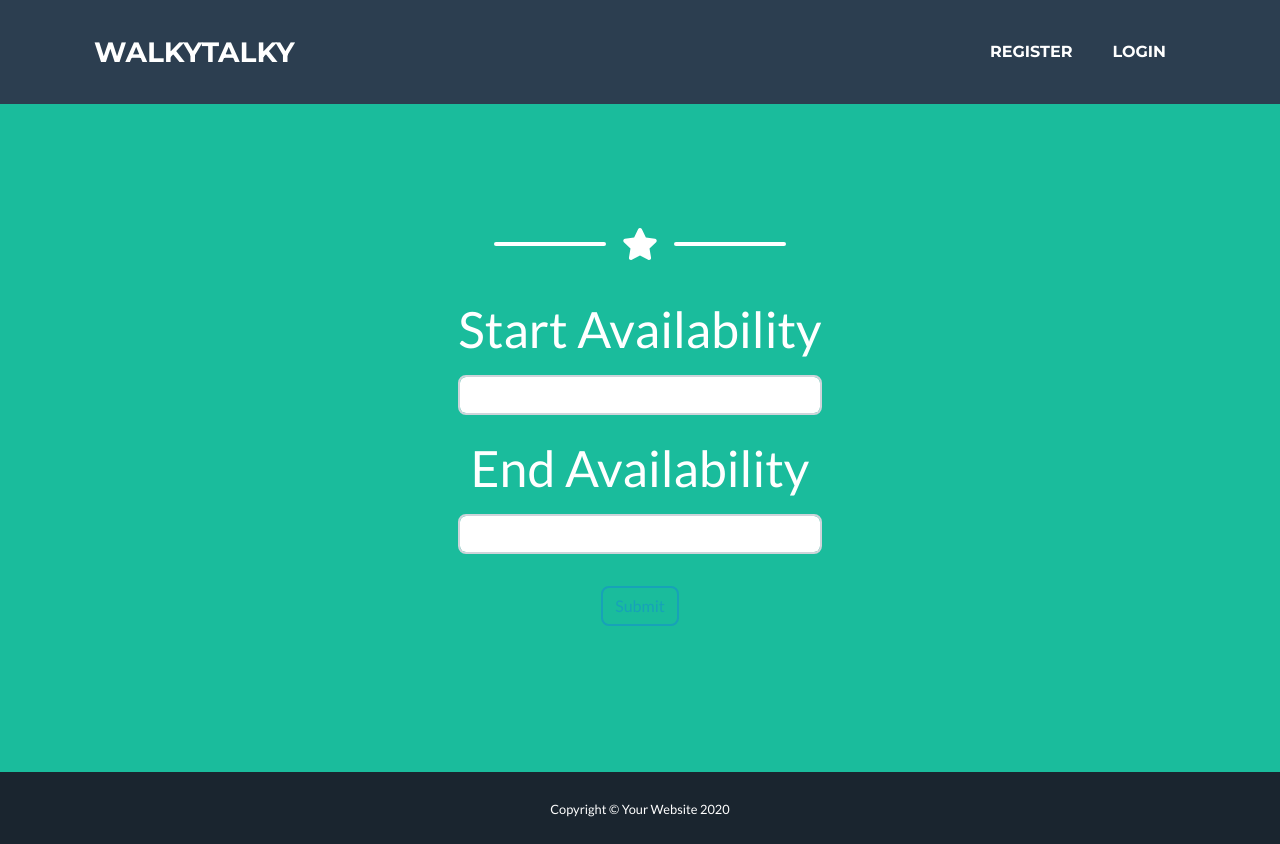
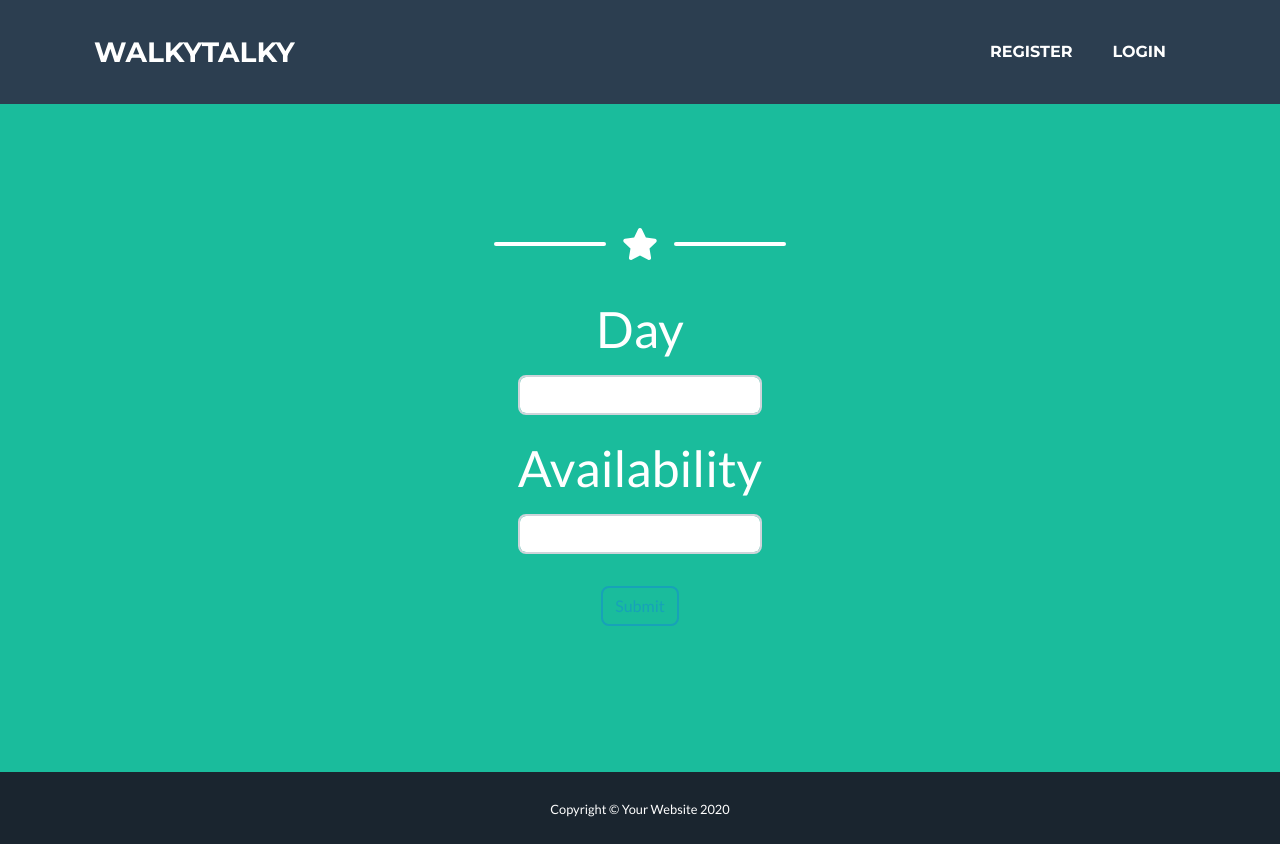
Before and after one commit to jacqw8/walkytalky, a Flask app: page /avail in a window 1280 px wide. Run offline with Flask 2, Linux system fonts and the light colour scheme; some libraries are stand-ins or nearby versions.

Commit message:
calender part 3

```diff
--- a/walkytalky/forms.py
+++ b/walkytalky/forms.py
@@ -27,6 +27,7 @@ class LoginForm(FlaskForm):
     submit = SubmitField('Login')
 
 class CalendarForm(FlaskForm):
-    input = StringField('Start Availability', validators=[DataRequired()])
-    end = StringField('End Availability', validators=[DataRequired()])
+    day = StringField('Day', validators=[DataRequired()])
+    input = StringField('Availability', validators=[DataRequired()])
+    # end = StringField('End Availability', validators=[DataRequired()])
     submit = SubmitField('Submit')
--- a/walkytalky/routes.py
+++ b/walkytalky/routes.py
@@ -3,6 +3,7 @@ from walkytalky import app, db, bcrypt
 from walkytalky.forms import RegistrationForm, LoginForm, CalendarForm
 from flask_login import login_user, current_user, logout_user, login_required
 from walkytalky.models import User
+from walkytalky import cal
 
 @app.route("/", methods=['GET'])
 def index():
@@ -46,18 +47,19 @@ def logout():
 def about():
     return render_template('about.html')
 
-times = []
+timesd = []
 @app.route('/avail', methods=['GET', 'POST'])
 def avail():
     form = CalendarForm()
     if form.validate_on_submit():
         time = {}
+        time['day'] = form.day.data
         time['beg'] = form.input.data
-        time['end'] = form.end.data
-        times.append(time)
+        timesd.append(time)
         return redirect(url_for('myavail'))
     return render_template('avail.html', form=form)
 
 @app.route('/myavail')
 def myavail():
+    times = cal.check_cal(timesd)
     return render_template('mytime.html', times=times)
--- a/walkytalky/templates/avail.html
+++ b/walkytalky/templates/avail.html
@@ -5,6 +5,21 @@
             {{ form.hidden_tag() }}
             <fieldset class="form-group">
 
+                <div class="form-group">
+                    {{ form.day.label(class="form-control-label", style="font-size: 50px") }}
+
+                    {% if form.day.errors %}
+                        {{ form.day(class="form-control form-control-lg is-invalid") }}
+                        <div class="invalid-feedback">
+                            {% for error in form.day.errors %}
+                                <span>{{ error }}</span>
+                            {% endfor %}
+                        </div>
+                    {% else %}
+                        {{ form.day(class="form-control form=control-lg") }}
+                    {% endif %}
+
+                </div>
                 <div class="form-group">
                     {{ form.input.label(class="form-control-label", style="font-size: 50px") }}
 
@@ -21,21 +36,6 @@
 
                 </div>
 
-                <div class="form-group">
-                    {{ form.end.label(class="form-control-label", style="font-size: 50px") }}
-
-                    {% if form.end.errors %}
-                        {{ form.end(class="form-control form-control-lg is-invalid") }}
-                        <div class="invalid-feedback">
-                            {% for error in form.end.errors %}
-                                <span>{{ error }}</span>
-                            {% endfor %}
-                        </div>
-                    {% else %}
-                        {{ form.end(class="form-control form=control-lg") }}
-                    {% endif %}
-
-                </div>
             </fieldset>
             <div class="form-group">
                 {{ form.submit(class="btn btn-outline-info") }}
--- a/walkytalky/templates/mytime.html
+++ b/walkytalky/templates/mytime.html
@@ -3,7 +3,7 @@
 <h1 style="color: darkblue; font-size:60px">My Availability</h1>
     {% for time in times %}
         <div style="font-size:30px; text-align:left; padding: 20px; box-shadow: 0 0 3px black; line-height: 40px; color: white">
-            <div style="color: darkblue">{{ time.beg }} - {{ time.end }}</div>
+            <div style="color: darkblue">{{ time.day }}: {{ time.beg }}</div>
         </div>
         <br>
     {% endfor %}
```
Also changed, not shown: walkytalky/cal.py (added, +13 -0 lines).
